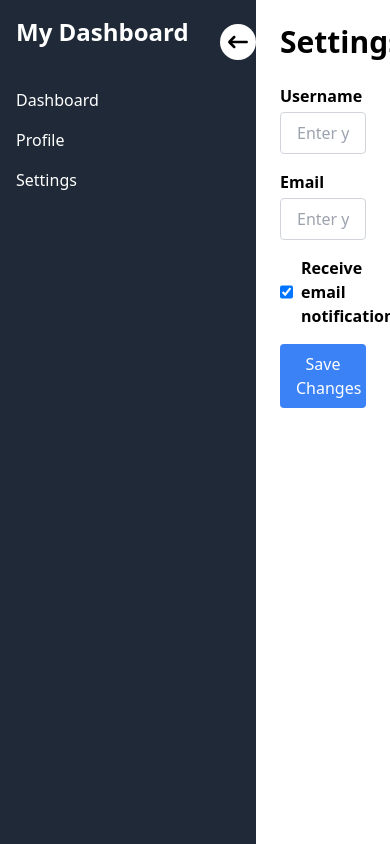
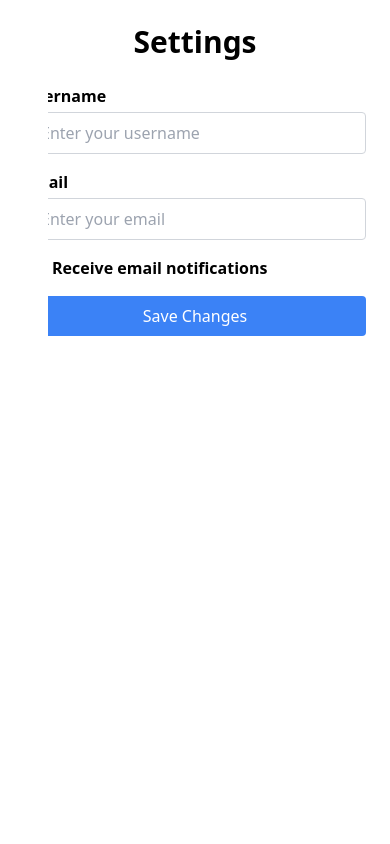
Before and after one commit to pranay03bhoir/React-dashboard, a React (Vite) app: page /settings in a window 390 px wide. Built offline with nearby package versions, Linux system fonts and the light colour scheme.

Commit message:
Updated app with responsive design

```diff
--- a/src/Components/Dashboard.jsx
+++ b/src/Components/Dashboard.jsx
@@ -43,7 +43,7 @@ const Dashboard = () => {
   const pageCount = Math.ceil(filteredData.length / ITEMS_PER_PAGE);
 
   return (
-    <div className=" ml-64 p-6 w-auto">
+    <div className="ml-10 p-6 w-auto">
       <h1 className="text-3xl font-bold mb-6">Dashboard</h1>
       <div className="grid justify-start float-start">
         <TableDataDownload filteredData={filteredData} />
--- a/src/Components/Settings.jsx
+++ b/src/Components/Settings.jsx
@@ -22,10 +22,9 @@ const Settings = () => {
   };
 
   return (
-    <div className="ml-64 p-6">
-      <h1 className="text-3xl font-bold mb-6">Settings</h1>
+    <div className="p-6 max-w-md mx-auto">
+      <h1 className="text-3xl text-center font-bold mb-6">Settings</h1>
       <form onSubmit={handleSubmit} className="max-w-lg space-y-4">
-        {/* Username */}
         <div className="flex flex-col">
           <label htmlFor="username" className="mb-1 font-semibold">
             Username
@@ -41,7 +40,6 @@ const Settings = () => {
           />
         </div>
 
-        {/* Email */}
         <div className="flex flex-col">
           <label htmlFor="email" className="mb-1 font-semibold">
             Email
@@ -57,7 +55,6 @@ const Settings = () => {
           />
         </div>
 
-        {/* Notifications */}
         <div className="flex items-center space-x-2">
           <input
             type="checkbox"
@@ -72,7 +69,6 @@ const Settings = () => {
           </label>
         </div>
 
-        {/* Submit Button */}
         <button
           type="submit"
           className="w-full bg-blue-500 text-white py-2 px-4 rounded hover:bg-blue-600"
--- a/src/Components/Sidebar.jsx
+++ b/src/Components/Sidebar.jsx
@@ -2,23 +2,25 @@ import React, { useState } from "react";
 import { Link } from "react-router-dom";
 import { FaArrowLeftLong } from "react-icons/fa6";
 const Sidebar = () => {
-  const [open, setOpen] = useState(true);
+  const [open, setOpen] = useState(false);
   return (
     <div
       className={` h-screen bg-gray-800 text-white fixed ${
-        open ? "w-64" : "w-10 bg-white"
+        open ? "w-64" : "w-12 bg-white bg-transparent"
       } duration-300`}
     >
-      <div className="relative float-end mt-6">
+      <div className="relative float-end me-3 mt-6">
         <FaArrowLeftLong
           className={`bg-white text-black rounded-full p-2 text-4xl border-black cursor-pointer ${
-            !open && "rotate-180"
-          } duration-300`}
+            !open && "rotate-180 text-white bg-black"
+          } duration-300 `}
           onClick={() => setOpen(!open)}
         />
       </div>
-      <div className="p-4 text-2xl font-semibold">My Dashboard</div>
-      <nav className="mt-4">
+      <div className={`p-4 text-2xl font-semibold ${!open ? "hidden" : ""}`}>
+        My Dashboard
+      </div>
+      <nav className={`mt-4 ${!open ? "hidden" : ""}`}>
         <ul>
           <li className="px-4 py-2 hover:bg-gray-700">
             <Link to="/">Dashboard</Link>
```
